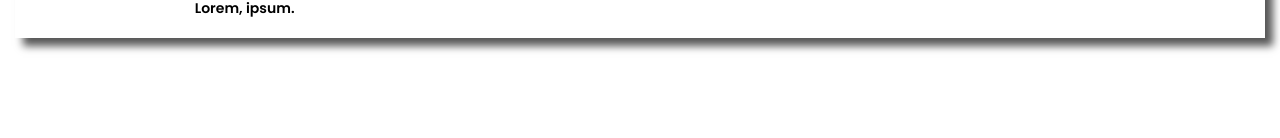
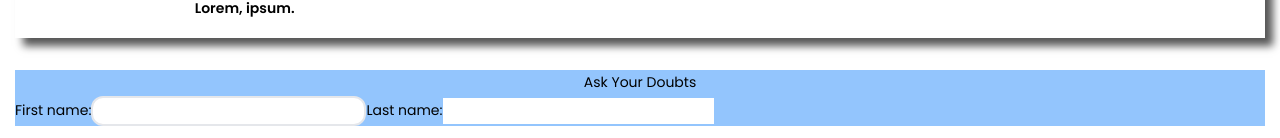
Before and after one commit to Thebeast01/Brain-Bytes, a React (Create React App) app: page / in a window 1280 px wide. Shown: the part 4279-4417 px from the top of the page. Before the commit the page ends 4364 px from the top, so only its background shows below. Built offline with nearby package versions, Linux system fonts and the light colour scheme.

Commit message:
adds doubt page and component

```diff
--- a/src/App.js
+++ b/src/App.js
@@ -1,9 +1,12 @@
 import AboutUs from './components/AboutUs';
+import { DoubtForm } from './components/DoubtForm';
+
 function App() {
   return (
     <>
       <div className="container">
         <AboutUs />
+        <DoubtForm/>
       </div>
     </>
   );
--- /dev/null
+++ b/src/components/DoubtForm.js
@@ -0,0 +1,17 @@
+import "../index.css";
+
+export const DoubtForm = () => {
+  return (
+    <div className="w-full bg-blue-300">
+      <div className="form-container ">
+        <h1 className="text-center">Ask Your Doubts</h1>
+        <form>
+          <label for="fname">First name:</label>
+          <input className="border-2 rounded-xl" type="text" id="fname" name="fname" />
+          <label for="lname">Last name:</label>
+          <input type="text" id="lname" name="lname" />
+        </form>
+      </div>
+    </div>
+  );
+};
--- /dev/null
+++ b/src/pages/Doubt.js
@@ -0,0 +1,10 @@
+import '../index.css'
+import { DoubtForm } from '../components/DoubtForm'
+
+export const Doubt = () => {
+    return <>
+        <Navbar/>
+        <DoubtForm />
+
+    </>
+}
```
Also changed, not shown: .gitpod.yml (added).
